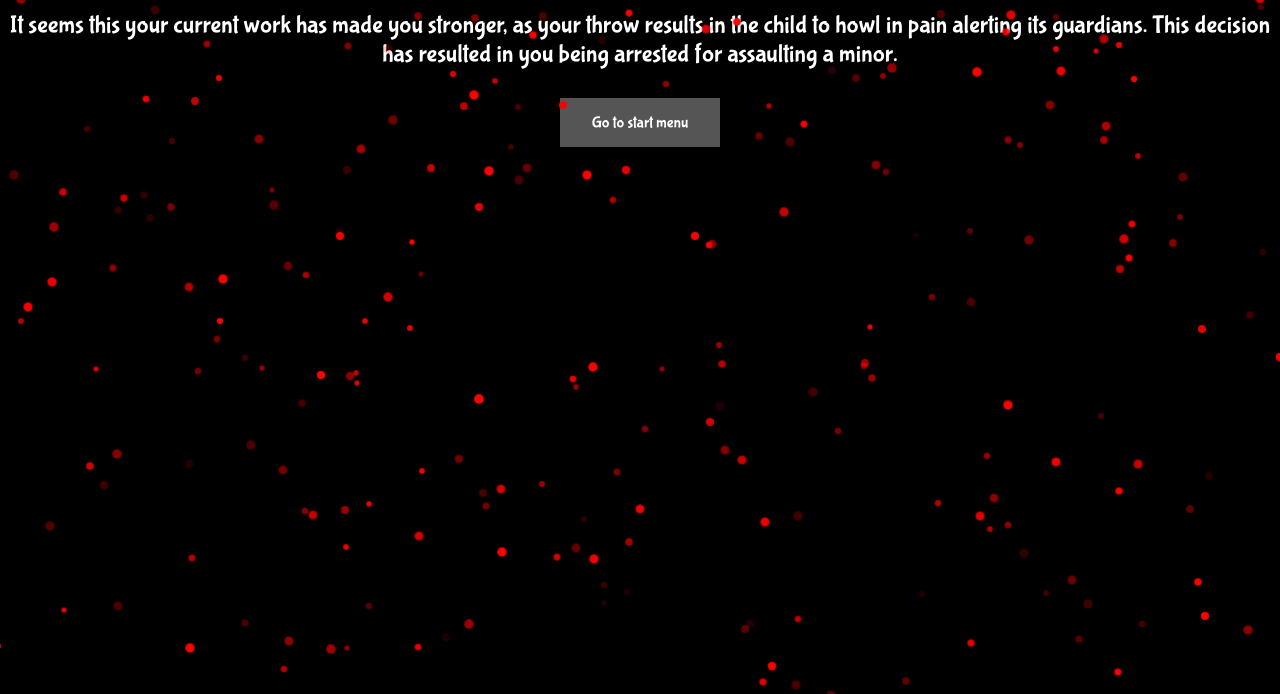
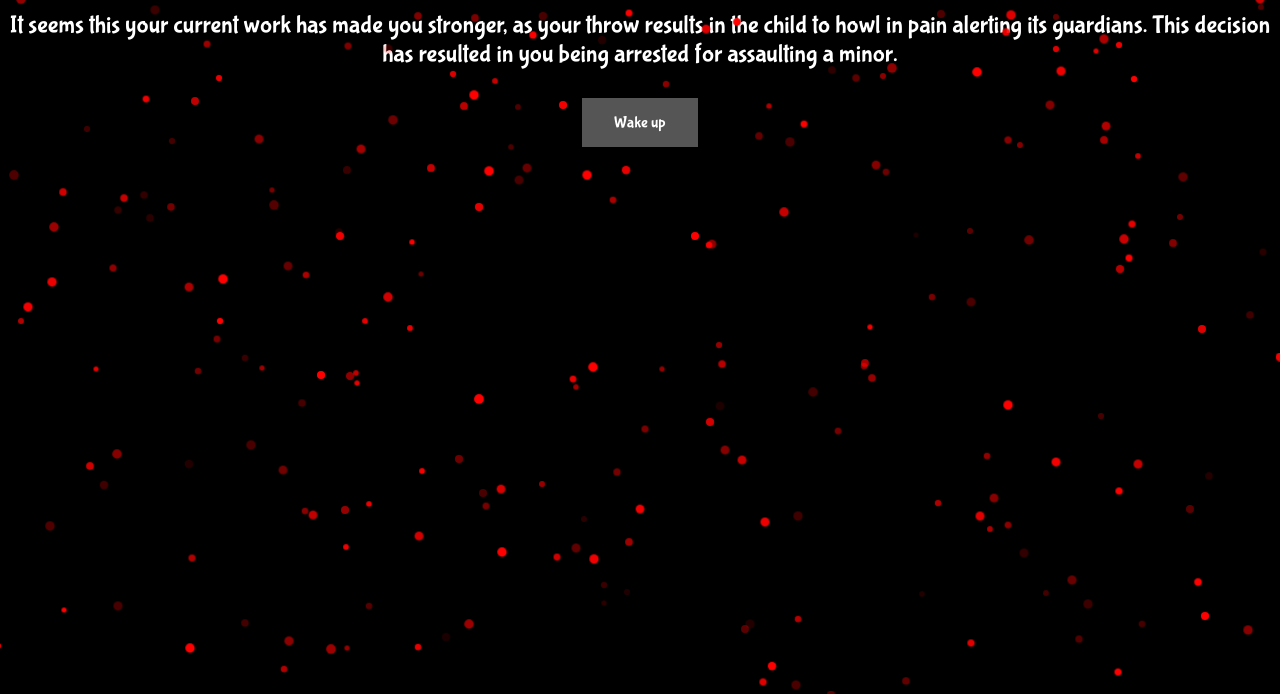
Before and after one commit to anaran7/Art-151-Project-2, a plain HTML site: page throw.html in a window 1280 px wide. Shown: the part 106-800 px from the top of the page. Drawn offline with Linux system fonts and the light colour scheme.

Commit message:
updated butons

```diff
--- a/throw.html
+++ b/throw.html
@@ -14,7 +14,7 @@
     <h1> You throw the snowball </h1>
     <p>It seems this your current work has made you stronger, as your throw results in the child to howl in pain alerting its guardians. This decision has resulted in you being arrested for assaulting a minor.</p>
 
-    <a href="index.html" class="button button5">Go to start menu</a>
+    <a href="bed.html" class="button button5">Wake up</a>
 
 
     <div id="snowflakeContainer">
```
Also changed, not shown: forget.html (+1 -1 lines), index.html (+0 -1 lines), jacketoff.html (+1 -1 lines), jacketon.html (+1 -1 lines), morning.html (+1 -1 lines), petdog.html (+1 -1 lines), runaway.html (+1 -1 lines), singlelayer.html (+1 -1 lines), walkaway.html (+1 -1 lines).
